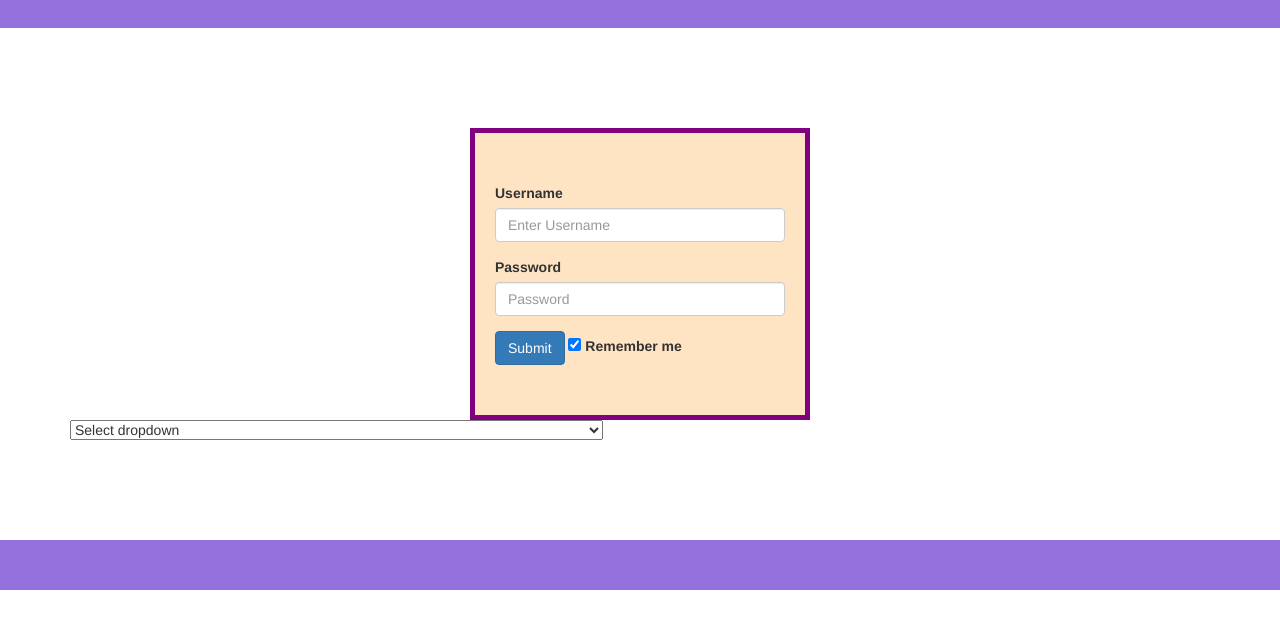
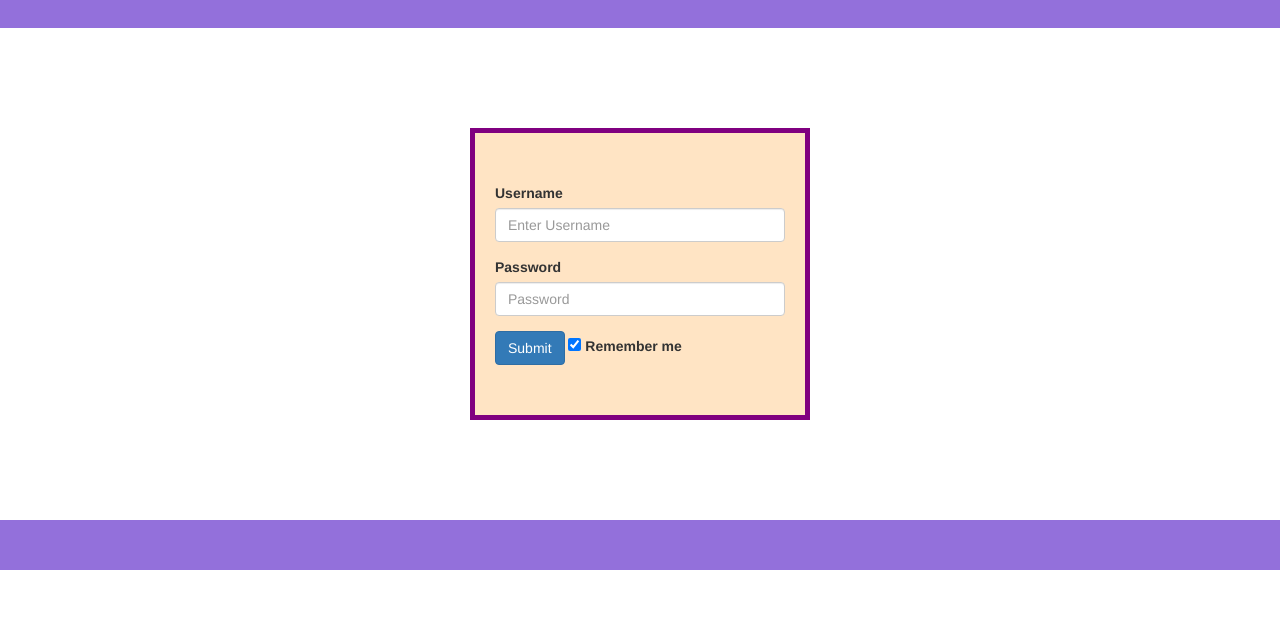
Before and after one commit to ChaitraNagarajaiah/Translate_and_Tweet, a plain HTML site: page index.html in a window 1280 px wide. Shown: the part 122-750 px from the top of the page. Drawn offline with nearby package versions, Linux system fonts and the light colour scheme.

Commit message:
index.html changes

```diff
--- a/index.html
+++ b/index.html
@@ -6,11 +6,12 @@
   <meta name="viewport" content="width=device-width, initial-scale=1.0">
   <meta http-equiv="X-UA-Compatible" content="ie=edge">
   <title>Team Purple</title>
-  <link rel="stylesheet" href="css/style.css">
 
   <!-- Bootstrap core CSS -->
   <link rel="stylesheet" href="https://maxcdn.bootstrapcdn.com/bootstrap/3.3.7/css/bootstrap.min.css"
     integrity="sha384-BVYiiSIFeK1dGmJRAkycuHAHRg32OmUcww7on3RYdg4Va+PmSTsz/K68vbdEjh4u" crossorigin="anonymous">
+  <link rel="stylesheet" href="css/style.css">
+
 </head>
 
 <body>
@@ -33,18 +34,7 @@
         <input type="checkbox" checked="checked" name="remember"> Remember me</label>
 
     </form>
-    <div class="select">
-      <select id="language-iso-list">
-        <option>Select dropdown</option>
-        <option>With options</option>
-        <option>With options</option>
-        <option>With options</option>
-        <option>With options</option>
-        <option>With options</option>
-        <option>With options</option>
-        <option>With options</option>
-      </select>
-    </div>
+
 
   </div>
 
```
